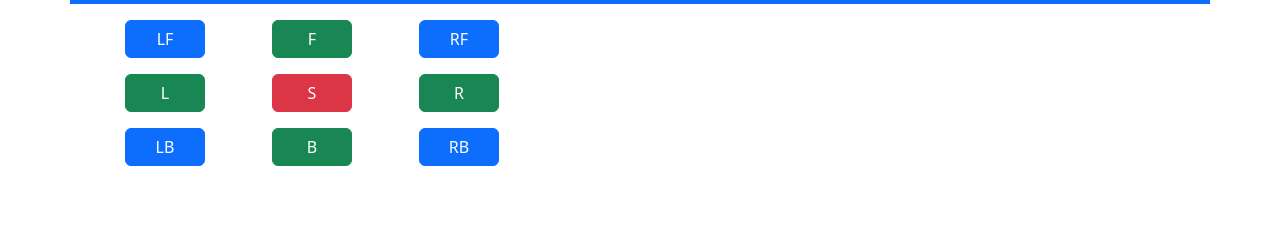
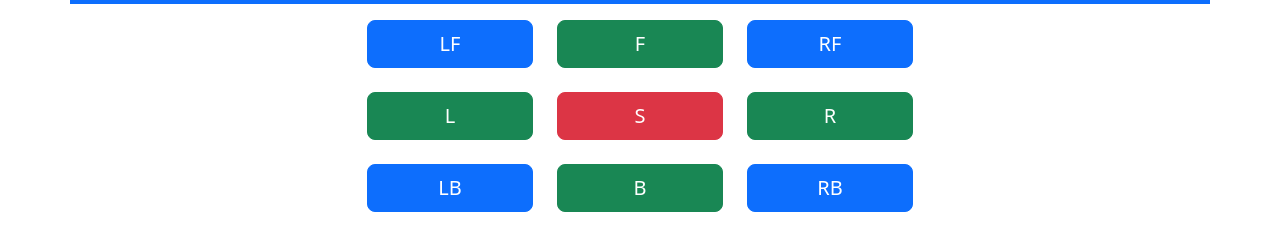
Before and after one commit to ozonerik/Esp8266_WifiManCar, a plain HTML site: page data/index.html in a window 1280 px wide. Shown: the part 114-364 px from the top of the page. Drawn offline with Linux system fonts and the light colour scheme.

Commit message:
perubahan tampilan index

```diff
--- a/data/index.html
+++ b/data/index.html
@@ -18,40 +18,40 @@
           <h2>MY IP = %MYIP%</h2>
         </div>
       </div>
-      <div class="row  mt-3">
-        <div class="col col-md-2">
-          <button onmousedown="mouseLF()" onmouseup="mouseUp()" class="btn btn-primary" style="width:80px">LF</button>
+      <div class="row justify-content-lg-center mt-3">
+        <div class="col-4 col-lg-2">
+          <button onmousedown="mouseLF()" onmouseup="mouseUp()" class="btn btn-lg btn-primary w-100 w">LF</button>
         </div>
-        <div class="col col-md-auto">
-          <button onmousedown="mouseF()" onmouseup="mouseUp()" class="btn btn-success" style="width:80px">F</button>
+        <div class="col-4 col-lg-2">
+          <button onmousedown="mouseF()" onmouseup="mouseUp()" class="btn btn-lg btn-success w-100">F</button>
         </div>
-        <div class="col col-md-2">
-          <button onmousedown="mouseRF()" onmouseup="mouseUp()" class="btn btn-primary" style="width:80px">RF</button>
+        <div class="col-4 col-lg-2">
+          <button onmousedown="mouseRF()" onmouseup="mouseUp()" class="btn btn-lg btn-primary w-100">RF</button>
         </div>
       </div>
-      <div class="row  mt-3">
-        <div class="col col-md-2">
-          <button onmousedown="mouseL()" onmouseup="mouseUp()" class="btn btn-success" style="width:80px">L</button>
+      <div class="row justify-content-lg-center mt-4">
+        <div class="col-4 col-lg-2">
+          <button onmousedown="mouseL()" onmouseup="mouseUp()" class="btn btn-lg btn-success w-100 w">L</button>
         </div>
-        <div class="col col-md-auto">
-          <button onmousedown="mouseS()" onmouseup="mouseUp()" class="btn btn-danger" style="width:80px">S</button>
+        <div class="col-4 col-lg-2">
+          <button onmousedown="mouseS()" onmouseup="mouseUp()" class="btn btn-lg btn-danger w-100">S</button>
         </div>
-        <div class="col col-md-2">
-          <button onmousedown="mouseR()" onmouseup="mouseUp()" class="btn btn-success" style="width:80px">R</button>
+        <div class="col-4 col-lg-2">
+          <button onmousedown="mouseR()" onmouseup="mouseUp()" class="btn btn-lg btn-success w-100">R</button>
         </div>
       </div>
-      <div class="row  mt-3">
-        <div class="col col-md-2">
-          <button onmousedown="mouseLB()" onmouseup="mouseUp()" class="btn btn-primary" style="width:80px">LB</button>
+      <div class="row justify-content-lg-center mt-4">
+        <div class="col-4 col-lg-2">
+          <button onmousedown="mouseLB()" onmouseup="mouseUp()" class="btn btn-lg btn-primary w-100 w">LB</button>
         </div>
-        <div class="col col-md-auto">
-          <button onmousedown="mouseB()" onmouseup="mouseUp()" class="btn btn-success" style="width:80px">B</button>
+        <div class="col-4 col-lg-2">
+          <button onmousedown="mouseB()" onmouseup="mouseUp()" class="btn btn-lg btn-success w-100">B</button>
         </div>
-        <div class="col col-md-2">
-          <button onmousedown="mouseRB()" onmouseup="mouseUp()" class="btn btn-primary" style="width:80px">RB</button>
+        <div class="col-4 col-lg-2">
+          <button onmousedown="mouseRB()" onmouseup="mouseUp()" class="btn btn-lg btn-primary w-100">RB</button>
         </div>
       </div>
-
+    </div>
     <script src="bootstrap.bundle.min.js" integrity="sha384-C6RzsynM9kWDrMNeT87bh95OGNyZPhcTNXj1NW7RuBCsyN/o0jlpcV8Qyq46cDfL" crossorigin="anonymous"></script>
     <script>
       let params = new URL(document.location).searchParams;
@@ -109,8 +109,6 @@
         let State = params.get("State");
         console.log(State);
       }
-
-
     </script>
   </body>
 </html>
```
